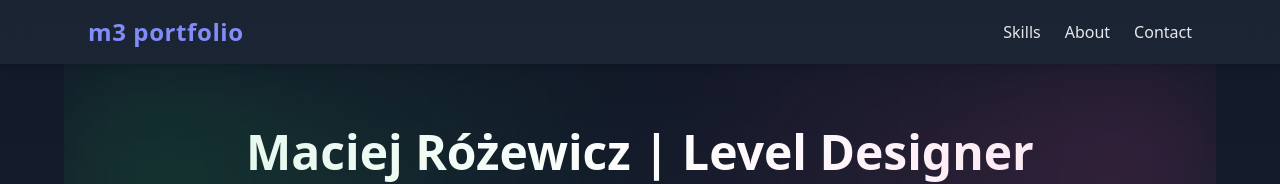
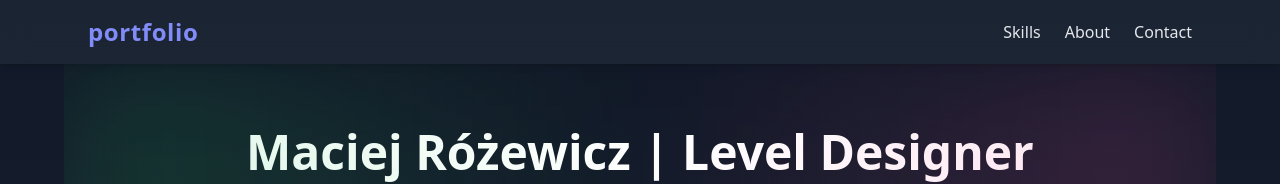
Before and after one commit to macuuu/Portfolio, a plain HTML site: page index.html in a window 1280 px wide. Shown: the top 184 px of the page. Drawn offline with nearby package versions, Linux system fonts and the light colour scheme.

Commit message:
Update index.html

```diff
--- a/index.html
+++ b/index.html
@@ -11,7 +11,7 @@
 
   <header class="bg-gray-800/80 backdrop-blur-md shadow-md sticky top-0 z-50 animate-fadeIn">
     <div class="max-w-6xl mx-auto px-6 py-4 flex justify-between items-center">
-      <h1 href="index.html" class="text-2xl font-extrabold text-indigo-400 tracking-wide">m3 portfolio</h1>
+      <h1 href="index.html" class="text-2xl font-extrabold text-indigo-400 tracking-wide">portfolio</h1>
       <nav class="space-x-6 hidden md:flex">
         <a href="#projects" class="hover:text-indigo-400 transition-colors"></a>
         <a href="#skills" class="hover:text-indigo-400 transition-colors">Skills</a>
```
